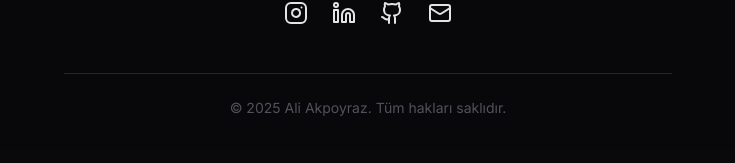
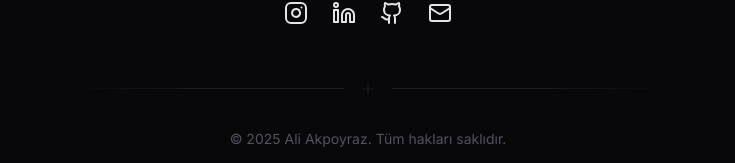
Before and after one commit to aliakpoyraz/aliakpoyraz.com, a Next.js app: page / in a window 1280 px wide. Shown: the part 3036-3199 px from the top of the page, without its empty margins (272-1007 px from the left). Built offline with nearby package versions, Linux system fonts and the light colour scheme; no server answers.

Commit message:
footer güncellemesi

```diff
--- a/components/home/Footer.tsx
+++ b/components/home/Footer.tsx
@@ -1,4 +1,5 @@
 import { Github, Linkedin, Mail, Instagram } from 'lucide-react';
+import Divider from './Divider';
 
 const GITHUB_USERNAME = "aliakpoyraz";
 
@@ -31,7 +32,7 @@ export default function Footer() {
                         ))}
                     </div>
                 </div>
-                <hr className="border-zinc-800 mb-6" />
+                <Divider />
                 <div className="text-center text-sm text-zinc-600">
                     <p>
                         &copy; {currentYear} Ali Akpoyraz. Tüm hakları saklıdır.
```
